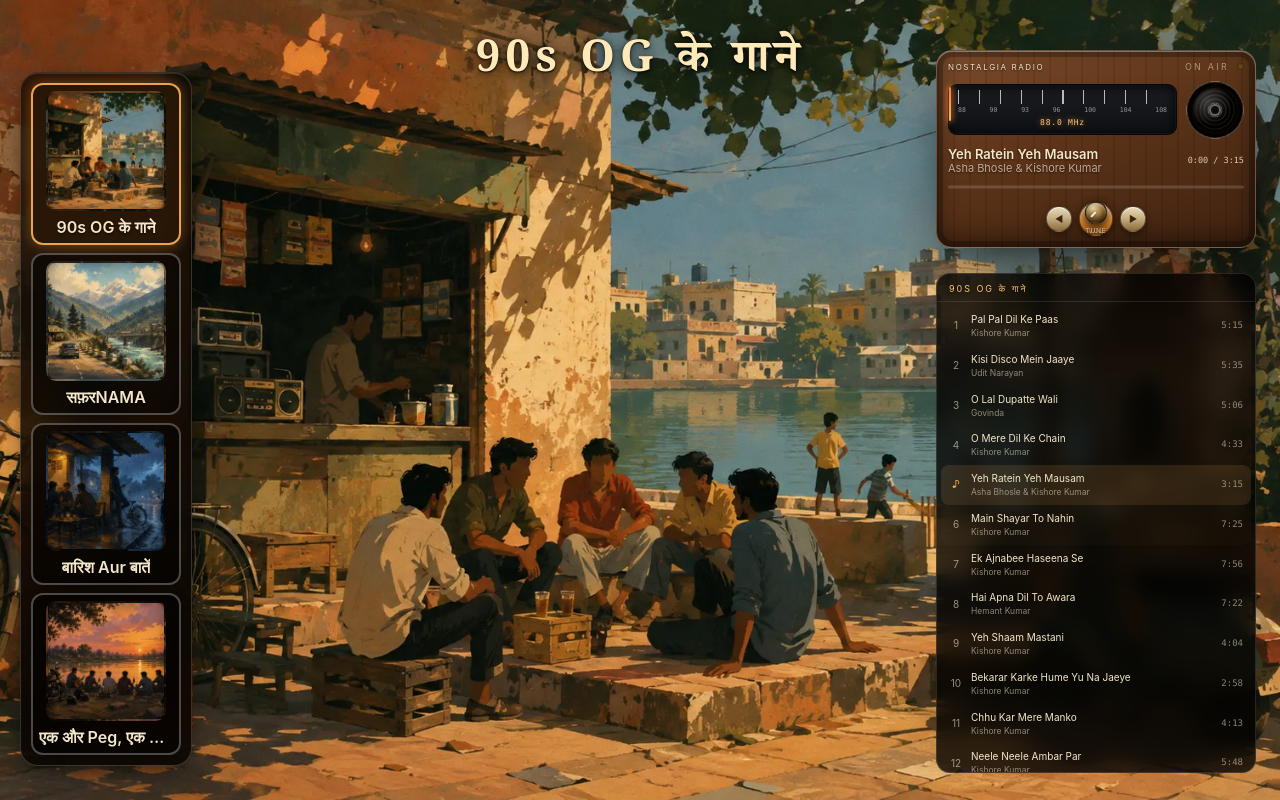
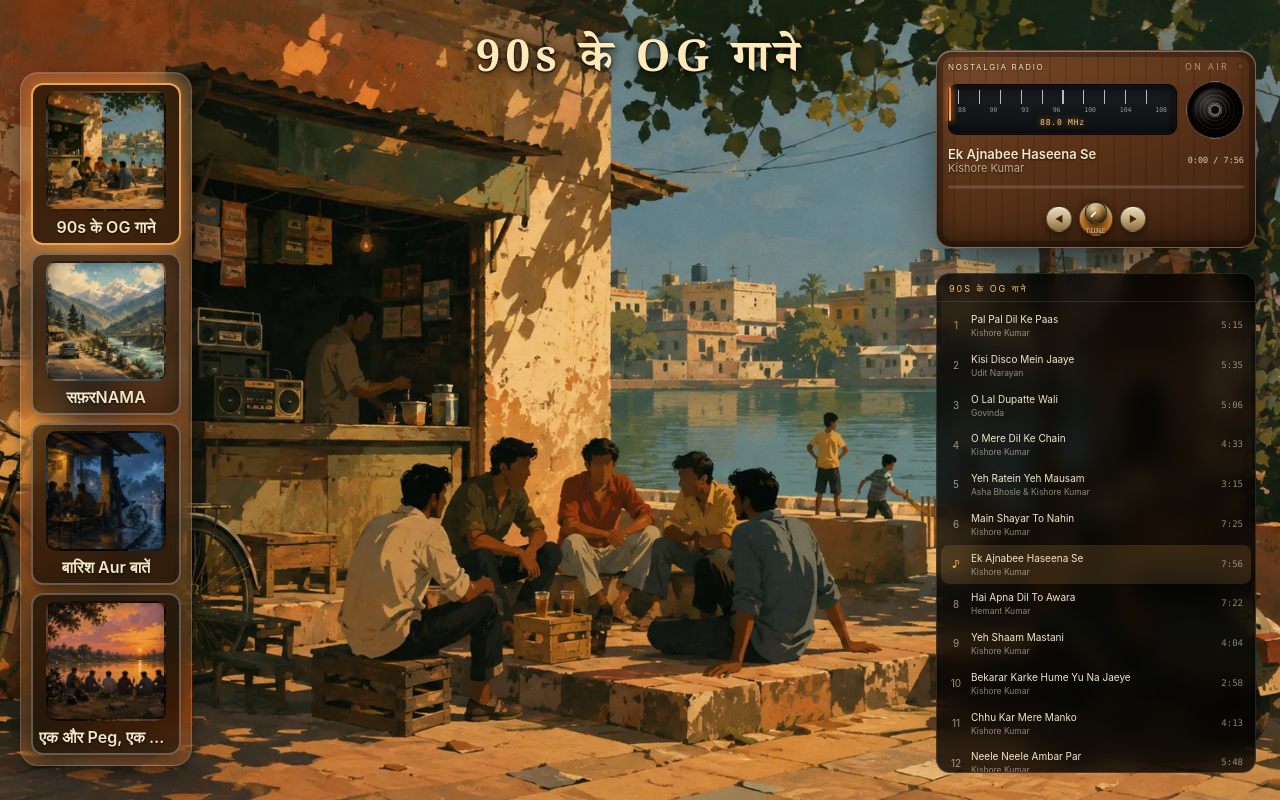
Before and after one commit to Nikhil-Lathigara/mehfil, a Next.js app: page / in a window 1280 px wide. Built offline with nearby package versions, Linux system fonts and the light colour scheme.

Commit message:
Update playlist name translations and adjust styling for playlist card background

```diff
--- a/app/globals.css
+++ b/app/globals.css
@@ -71,8 +71,8 @@
   gap: 8px;
   overflow-x: auto;
   overflow-y: hidden;
-  padding: 10px 10px 12px;
-  background: linear-gradient(to bottom, rgba(10,6,3,0.72), rgba(10,6,3,0.9));
+  padding: 5px 5px;
+  background: linear-gradient(to bottom, rgba(255, 194, 148, 0.21), rgba(253, 151, 74, 0.188));
   border: 1px solid rgba(255,255,255,0.16);
   border-radius: 18px;
   backdrop-filter: blur(14px) saturate(1.3);
```
Also changed, not shown: lib/tracks.js.
